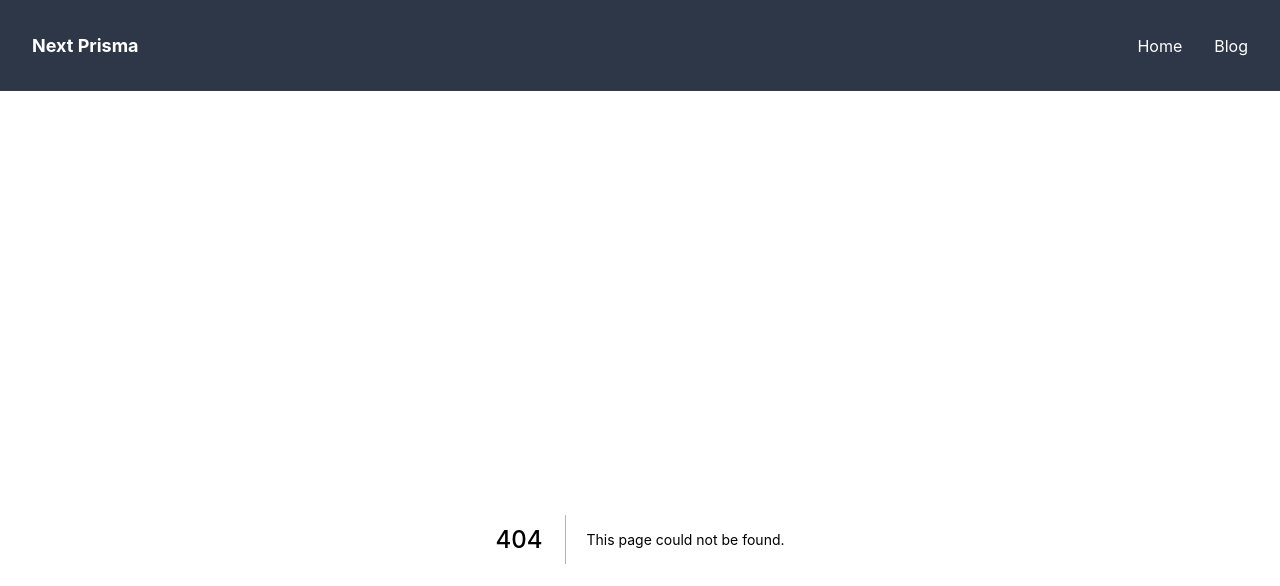
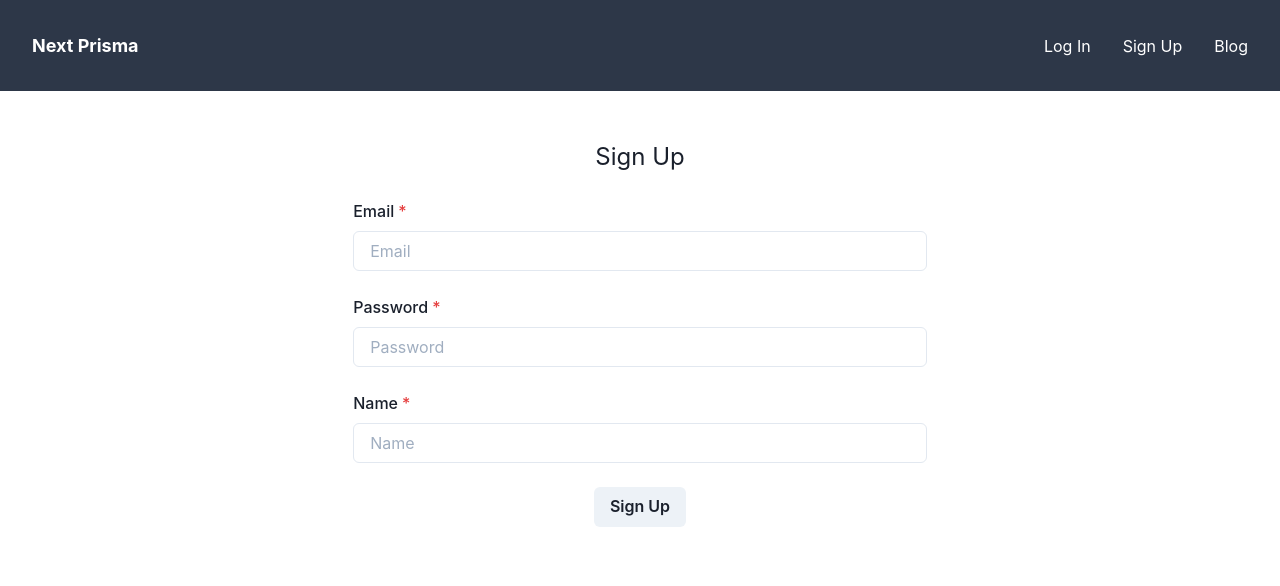
Before and after one commit to mohamedsamara/next-prisma, a Next.js app: page /signup in a window 1280 px wide. Before the commit this address had no page. Shown: the top 586 px of the page. Built offline with nearby package versions, Linux system fonts and the light colour scheme.

Commit message:
feat: build auth pages

```diff
--- /dev/null
+++ b/components/Button/index.tsx
@@ -0,0 +1,30 @@
+import React from 'react';
+
+import { Button as ChakraButton } from '@chakra-ui/react';
+
+enum ButtonTypes {
+  'button',
+  'submit',
+  'reset'
+}
+
+type ButtonProps = {
+  size?: string;
+  type: 'button' | 'submit' | 'reset';
+  children: React.ReactNode;
+};
+
+const Button = ({ children, size, type, ...props }: ButtonProps) => {
+  return (
+    <ChakraButton size={size} type={type} {...props}>
+      {children}
+    </ChakraButton>
+  );
+};
+
+Button.defaultProps = {
+  size: 'sm',
+  type: 'submit' || 'button' || 'reset'
+};
+
+export default Button;
--- a/components/NavBar/MenuLinks.tsx
+++ b/components/NavBar/MenuLinks.tsx
@@ -17,7 +17,8 @@ const MenuLinks = ({ isOpen }) => {
         direction={['column', 'column', 'row', 'row']}
         pt={[4, 4, 0, 0]}
       >
-        <MenuItem to='/'>Home</MenuItem>
+        <MenuItem to='/login'>Log In</MenuItem>
+        <MenuItem to='/signup'>Sign Up</MenuItem>
         <MenuItem to='/blog'>Blog</MenuItem>
       </Stack>
     </Box>
--- /dev/null
+++ b/pages/signup.tsx
@@ -0,0 +1,58 @@
+import React, { useState } from 'react';
+
+import {
+  FormControl,
+  FormLabel,
+  Input,
+  Stack,
+  Text,
+  Container
+} from '@chakra-ui/react';
+
+import Button from '../components/Button';
+
+const Signup = () => {
+  const [user, setUser] = useState({});
+
+  const updateUser = e => {
+    setUser({
+      ...user,
+      [e.target.id]: e.target.value
+    });
+  };
+
+  const handleOnSignup = e => {
+    e.preventDefault();
+    console.log('signup');
+  };
+  return (
+    <form onSubmit={handleOnSignup}>
+      <Container>
+        <Stack direction='column' spacing={6} align='center'>
+          <Text fontSize='2xl'>Sign Up</Text>
+          <FormControl id='email' isRequired>
+            <FormLabel>Email</FormLabel>
+            <Input type='email' placeholder='Email' onChange={updateUser} />
+          </FormControl>
+          <FormControl id='password' isRequired>
+            <FormLabel>Password</FormLabel>
+            <Input
+              type='password'
+              placeholder='Password'
+              onChange={updateUser}
+            />
+          </FormControl>
+          <FormControl id='name' isRequired>
+            <FormLabel>Name</FormLabel>
+            <Input placeholder='Name' onChange={updateUser} />
+          </FormControl>
+          <Button type='submit' size='md'>
+            Sign Up
+          </Button>
+        </Stack>
+      </Container>
+    </form>
+  );
+};
+
+export default Signup;
```
Also changed, not shown: pages/login.tsx (added, +55 -0 lines).
